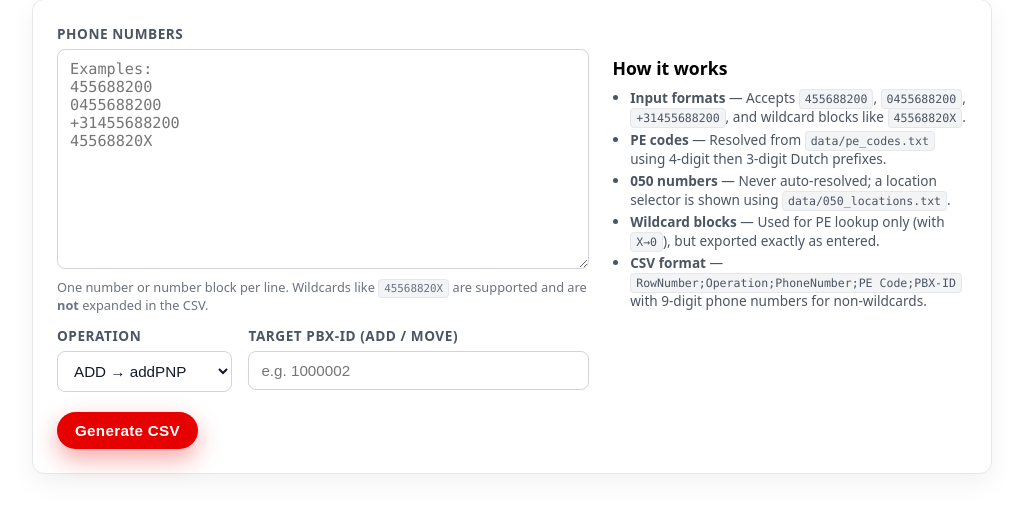
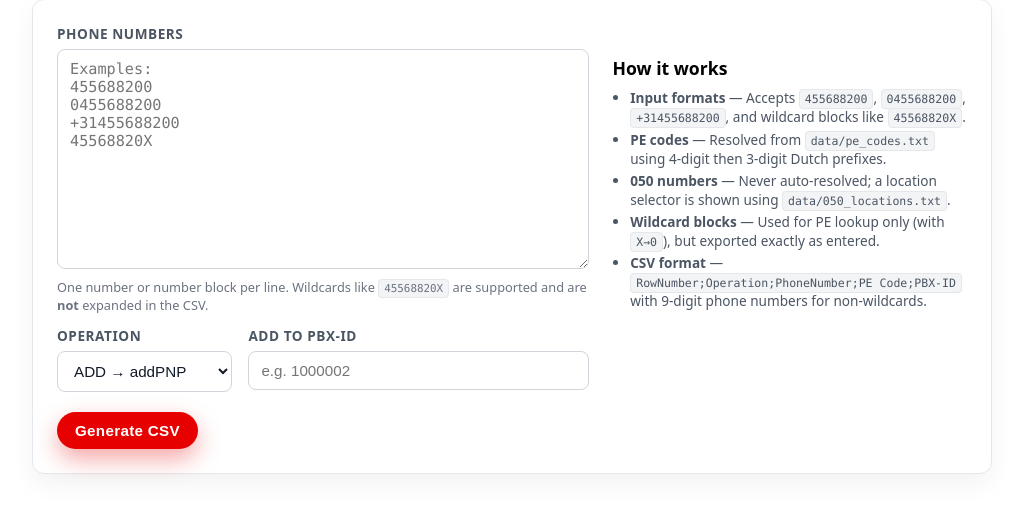
Before and after one commit to OctaVive/bulkpnptool, a Flask app: page / in a window 1280 px wide. Shown: the part 174-695 px from the top of the page, without its empty margins (128-1151 px from the left). Run offline with Flask 3, Linux system fonts and the light colour scheme.

Commit message:
Fixed labels.

```diff
--- a/templates/index.html
+++ b/templates/index.html
@@ -232,11 +232,11 @@
                 </select>
               </div>
               <div class="col pbx-from-group">
-                <label for="pbx_id_from">Source PBX-ID (DELETE / MOVE)</label>
+                <label for="pbx_id_from">Delete from PBX-ID</label>
                 <input id="pbx_id_from" name="pbx_id_from" type="text" placeholder="e.g. 1000001">
               </div>
               <div class="col pbx-to-group">
-                <label for="pbx_id_to">Target PBX-ID (ADD / MOVE)</label>
+                <label for="pbx_id_to">Add to PBX-ID</label>
                 <input id="pbx_id_to" name="pbx_id_to" type="text" placeholder="e.g. 1000002">
               </div>
             </div>
```
